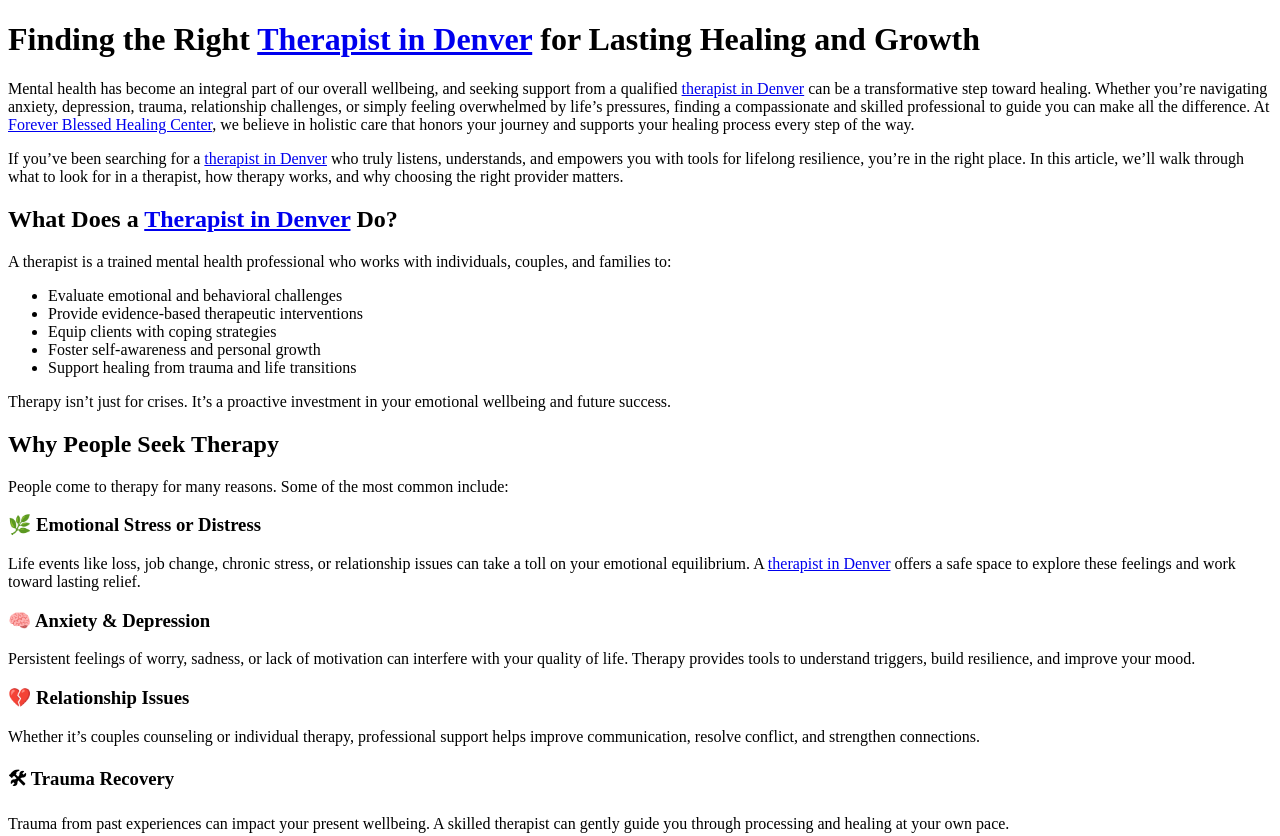
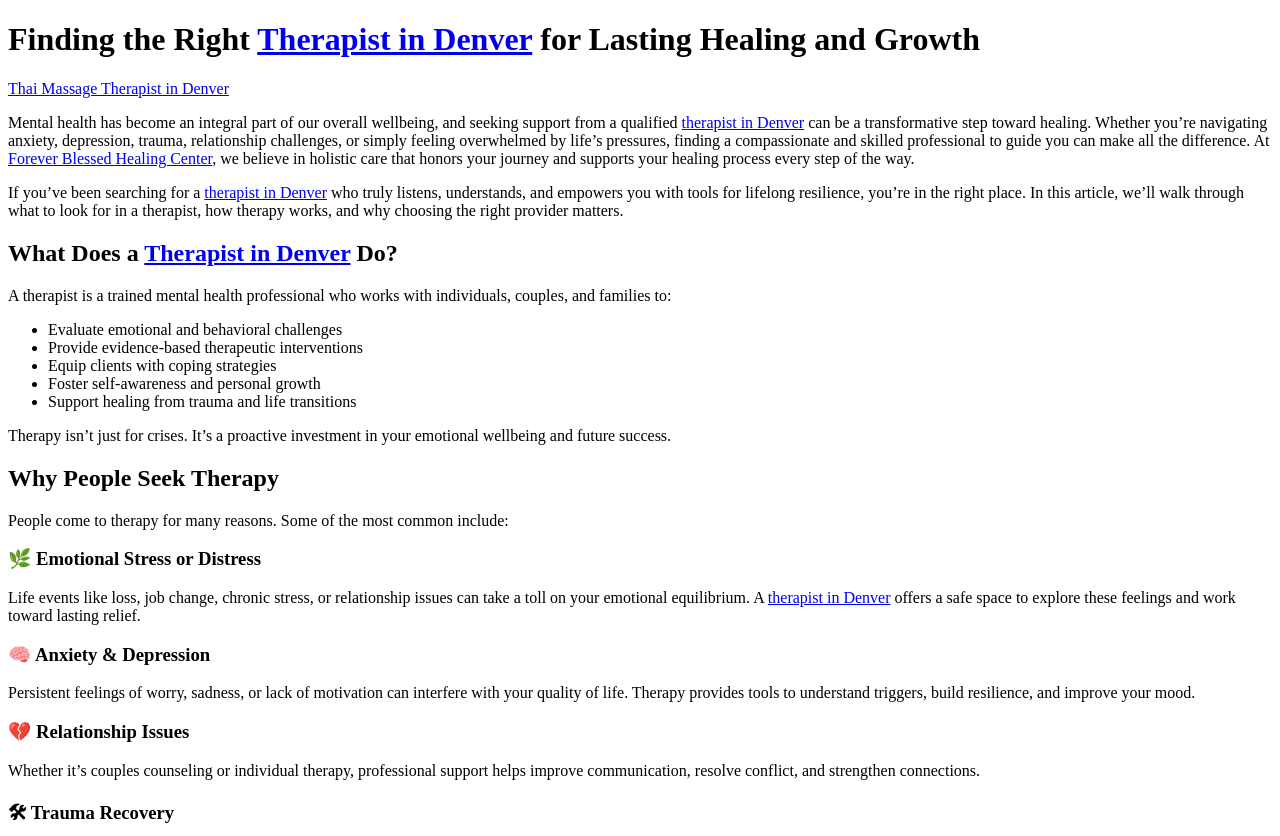
Before and after one commit to williammoris9/therapist-in-Denver, a plain HTML site: page index.html in a window 1280 px wide. Shown: the top 836 px of the page. Drawn offline with Linux system fonts and the light colour scheme.

Commit message:
Update index.html

```diff
--- a/index.html
+++ b/index.html
@@ -10,6 +10,7 @@
 <body>
 
 <h1>Finding the Right <a href="https://share.google/FIvSY3KMWYRKLySt5">Therapist in Denver</a> for Lasting Healing and Growth</h1>
+<a href="https://damianpap.codeberg.page/thaimassagetherpistindenver/" target="_blank">Thai Massage Therapist in Denver</a>
 
 <p>Mental health has become an integral part of our overall wellbeing, and seeking support from a qualified <a href="https://share.google/FIvSY3KMWYRKLySt5">therapist in Denver</a> can be a transformative step toward healing. Whether you’re navigating anxiety, depression, trauma, relationship challenges, or simply feeling overwhelmed by life’s pressures, finding a compassionate and skilled professional to guide you can make all the difference. At <a href="https://foreverblessedhealingcenter.com/">Forever Blessed Healing Center</a>, we believe in holistic care that honors your journey and supports your healing process every step of the way.</p>
 
```
